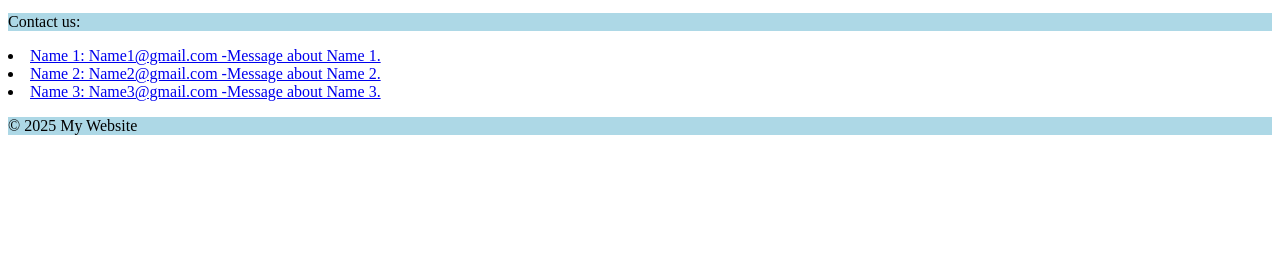
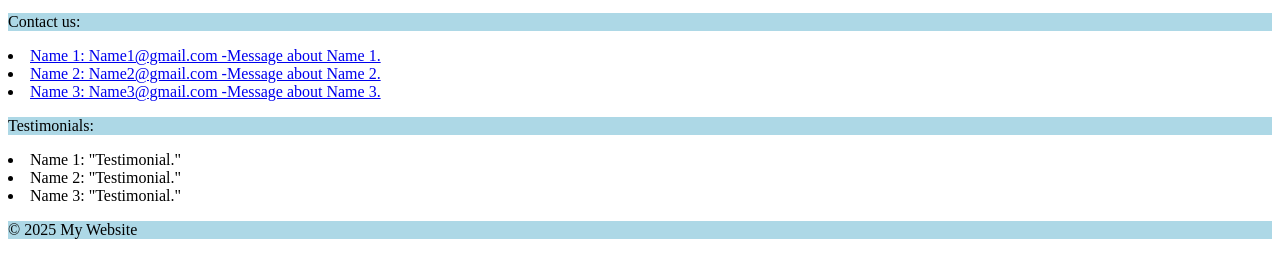
Before and after one commit to melvink1002-spec/Lab-1, a plain HTML site: page Lab 1/index.html in a window 1280 px wide. Shown: the part 221-498 px from the top of the page. Drawn offline with Linux system fonts and the light colour scheme.

Commit message:
added testimonials section

```diff
--- a/Lab 1/index.html
+++ b/Lab 1/index.html
@@ -36,6 +36,14 @@ p {
     <li><a href="#">Name 2: Name2@gmail.com -Message about Name 2.</a></li>
     <li><a href="#">Name 3: Name3@gmail.com -Message about Name 3.</a></li>
     </contact-form>
+     <Testimonials>
+       <p>
+        Testimonials:
+    </p>
+  <li><a >Name 1: "Testimonial."</a></li>
+    <li><a >Name 2: "Testimonial."</a></li>
+    <li><a >Name 3: "Testimonial."</a></li>
+  </Testimonials>
 <footer>
   <p>&copy; 2025 My Website</p>
 </footer>
```
